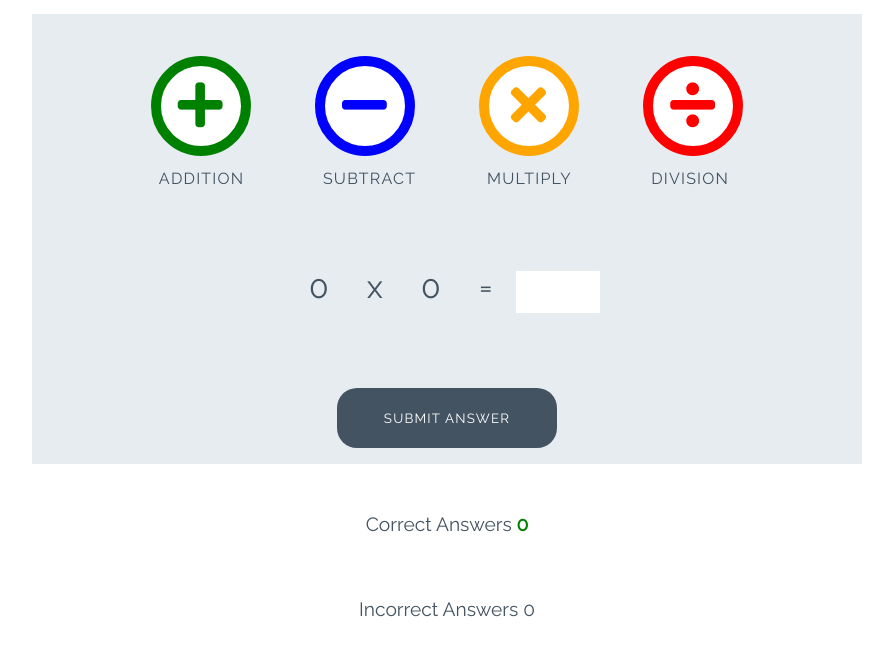
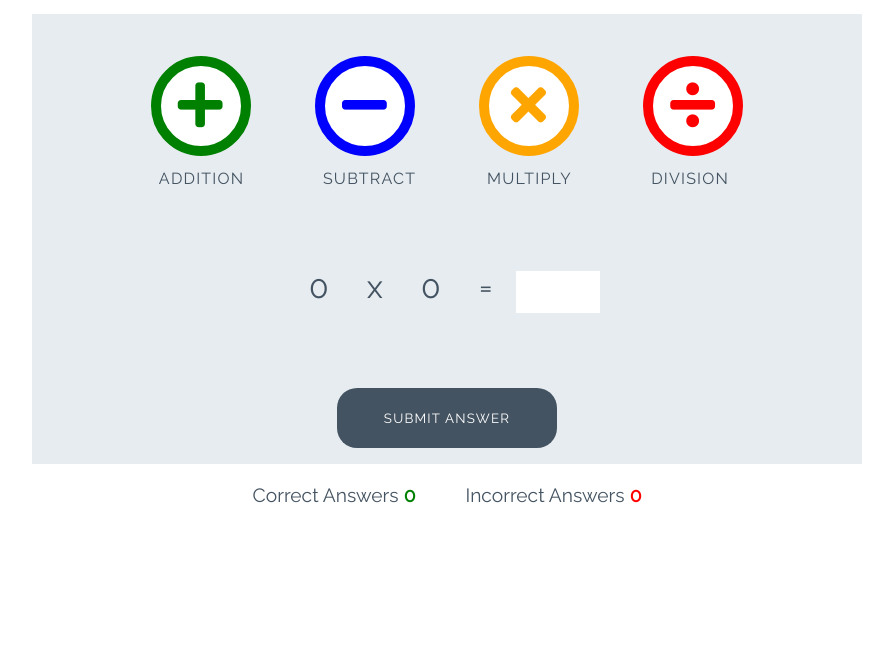
Before and after one commit to Ray786719/love-math, a plain HTML site: page index.html in a window 1280 px wide. Shown: the part 117-772 px from the top of the page, without its empty margins (193-1086 px from the left). Drawn offline with Linux system fonts and the light colour scheme.

Commit message:
Add after pseudo selector in css, some other refine changes to .score area in css

```diff
--- a/assets/css/style.css
+++ b/assets/css/style.css
@@ -21,8 +21,13 @@ body {
 
 /* --------- Game layout */
 
+#incorrect {
+  color: red;
+  font-weight: bold;
+}
+
 .game-area {
-    background-color: #E6ECF0;
+  background-color: #e6ecf0;
   box-sizing: border-box;
   width: 85%;
   height: 65vh;
@@ -40,14 +45,26 @@ body {
   padding: 50px 0;
 }
 
+.score-area {
+  display: flex;
+  justify-content: center;
+  align-items: center;
+  gap: 50px;
+  margin: 10px auto;
+  flex-wrap: wrap;
+  font-size: 1.2rem;
+}
+
 .question-area span {
   padding: 0 15px;
 }
 
-.score-area {
-    margin: 5px auto;
-    width: 60%;
-    font-size: 1.2rem;
+.score {
+  display: flex;
+  justify-content: center;
+  align-items: center;
+  gap: 5px;
+  margin: 10px 0;
 }
 
 .controls-area {
@@ -79,11 +96,6 @@ body {
   font-size: 1.2rem;
 }
 
-.scores {
-    display: inline-block;
-    padding: 25px;
-}
-
 /* --------- Buttons */
 
 .btn {
@@ -111,7 +123,8 @@ body {
   transition: all 0.5s;
 }
 
-.btn--big::after{content: attr(data-type);
+.btn--big::after {
+  content: attr(data-type);
   font-size: 1rem;
   color: #445361;
   position: relative;
@@ -220,12 +233,6 @@ body {
     width: 100%;
   }
 
-    .scores {
-        margin: 0.5em auto;
-        display: block;
-        padding: 5px;
-    }
-
   .heading {
     font-size: 2rem;
   }
@@ -247,5 +254,4 @@ body {
   .question-area {
     padding: 10px 0;
   }
-
 }
--- a/index.html
+++ b/index.html
@@ -44,10 +44,12 @@
         </div>
         <button data-type="submit" class="btn btn--gray">Submit Answer</button>
     </div>
-    <div class="score-area">
-      <p class="scores">Correct Answers <span id="score">0</span></p>
-      <p class="score">Incorrect Answers <span id="Incorrect">0</span></p>
-    </div>
+
+   <div class="score-area">
+  <p class="score">Correct Answers <span id="score">0</span></p>
+  <p class="score">Incorrect Answers <span id="incorrect">0</span></p>
+</div>
+
     <script src="assets/js/script.js"></script>
   </body>
 </html>
```
Lines whose indentation alone changed are shown as unchanged.
